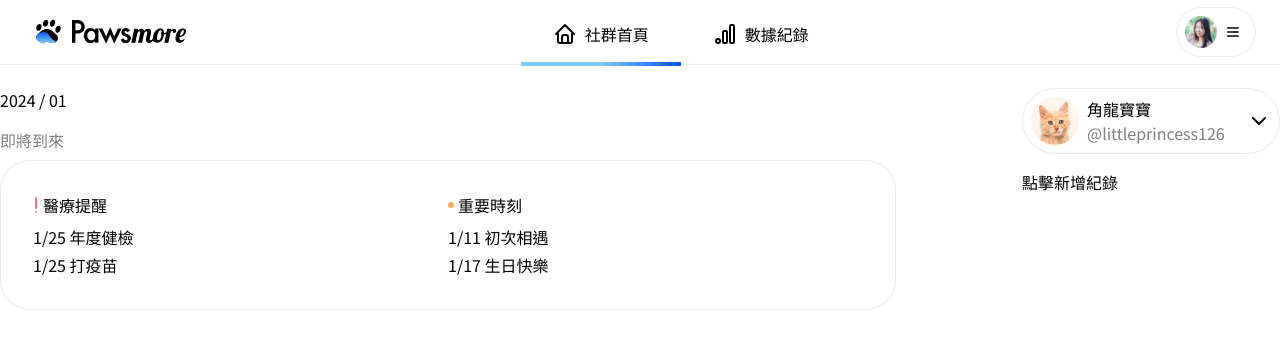
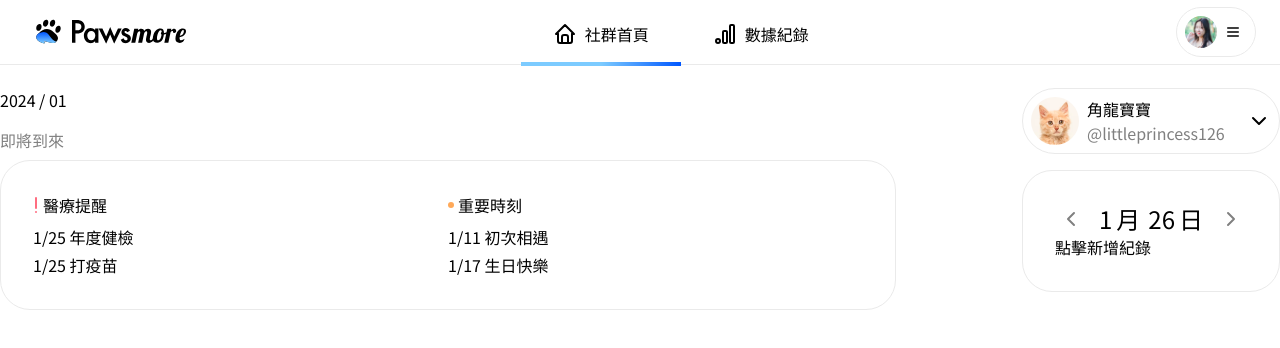
Before and after one commit to penspulse326/rocket_pawsmore, a Next.js app: page /test/record_dashboard in a window 1280 px wide. Shown: the top 348 px of the page. Built offline with nearby package versions, Linux system fonts and the light colour scheme.

Commit message:
style: add Date component on RecordCard

```diff
--- a/src/components/recordDashboard/RecordCard.tsx
+++ b/src/components/recordDashboard/RecordCard.tsx
@@ -1,5 +1,46 @@
+import {
+  IconChevronLeft,
+  IconChevronRight,
+  IconCirclePlus,
+} from "@tabler/icons-react";
+import moment from "moment";
+
 const RecordCard = () => {
-  return <div>點擊新增紀錄</div>;
+  const Date = () => {
+    const currentMonth = moment().format("M");
+    const currentDate = moment().format("DD");
+    return (
+      <div className="flex justify-center items-center gap-x-4">
+        <IconChevronLeft
+          size={24}
+          color={"#808080"}
+          className="hover:cursor-pointer"
+        />
+        <ul className="flex gap-x-2 text-2xl">
+          <ol className="flex gap-x-1">
+            <li>{currentMonth}</li>
+            <li>月</li>
+          </ol>
+          <ol className="flex gap-x-1">
+            <li>{currentDate}</li>
+            <li>日</li>
+          </ol>
+        </ul>
+        <IconChevronRight
+          size={24}
+          color={"#808080"}
+          className="hover:cursor-pointer"
+        />
+      </div>
+    );
+  };
+
+  return (
+    <section className="border border-stroke rounded-[30px] p-8">
+      <Date />
+      <div>點擊新增紀錄</div>
+    </section>
+  );
 };
 
 export default RecordCard;
```
